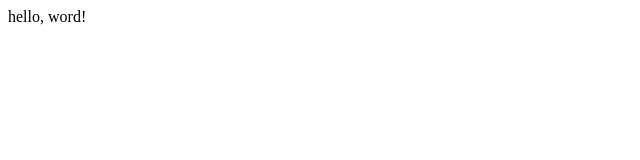
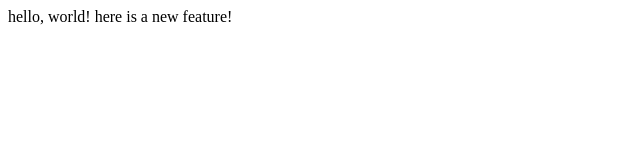
Before and after one commit to dalibaffoun/lecture1, a plain HTML site: page index.html in a window 1280 px wide. Shown: the whole page, without its empty margins (0-640 px from the left). Drawn offline with Linux system fonts and the light colour scheme.

Commit message:
add another line

```diff
--- a/index.html
+++ b/index.html
@@ -6,7 +6,7 @@
 </head>
 
 <body>
-    hello, word!
+    hello, world! here is a new feature!
 </body>
 
 </html>
```
